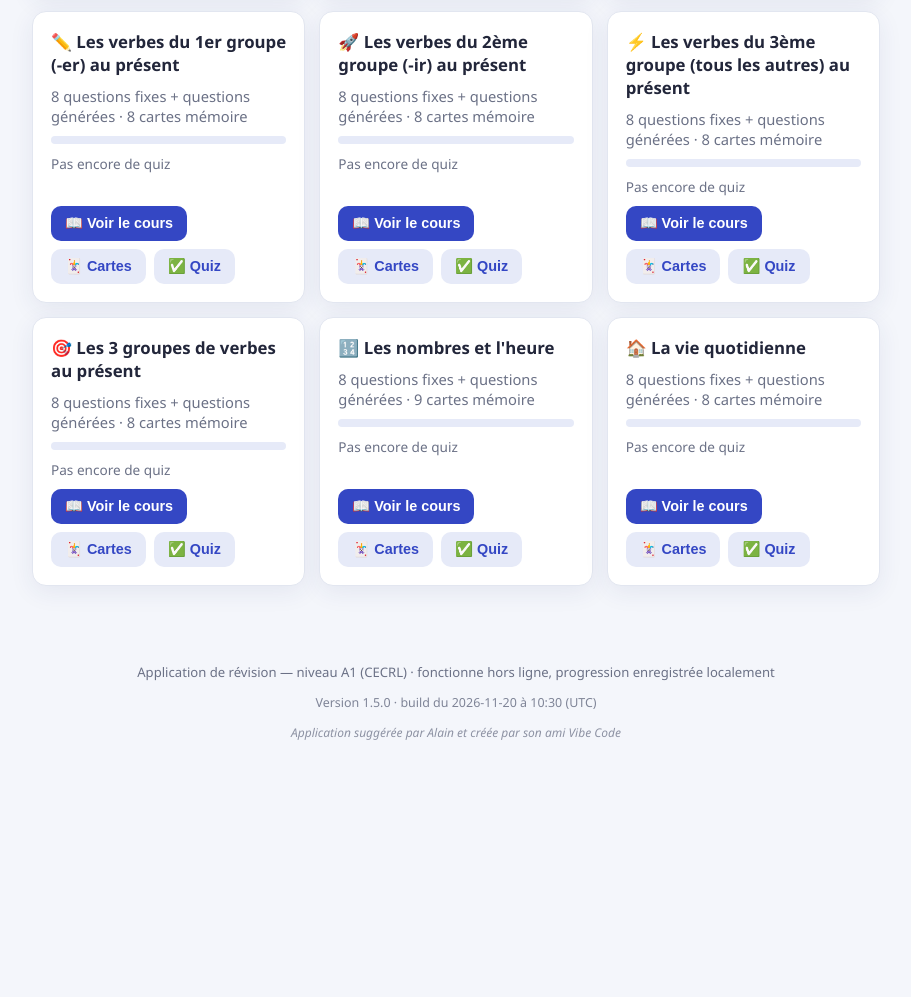
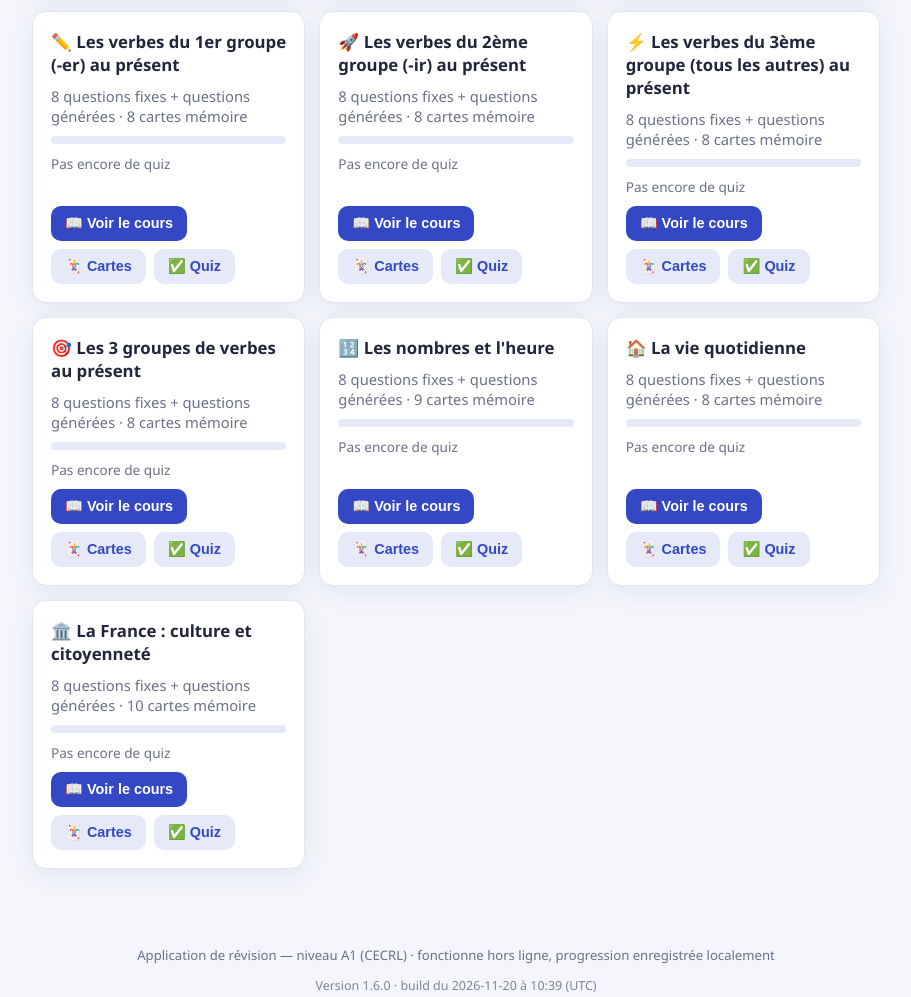
Before and after one commit to AlainFR67/Francais-A1, a plain HTML site: page index.html in a window 1280 px wide. Shown: the part 527-1524 px from the top of the page, without its empty margins (184-1095 px from the left). Before the commit the page ends 1284 px from the top, so only its background shows below. Drawn offline with Linux system fonts and the light colour scheme.

Commit message:
Leçon « La France : culture et citoyenneté » (v1.6.0)
Co-authored-by: AlainFR67 <AlainFR67@users.noreply.github.com>

```diff
--- a/index.html
+++ b/index.html
@@ -4,7 +4,7 @@
   <meta charset="UTF-8" />
   <meta name="viewport" content="width=device-width, initial-scale=1.0" />
   <title>Révision Français A1</title>
-  <link rel="stylesheet" href="css/style.css?v=1.5.0" />
+  <link rel="stylesheet" href="css/style.css?v=1.6.0" />
 </head>
 <body>
   <header class="topbar">
@@ -28,7 +28,7 @@
     <p class="credits">Application suggérée par Alain et créée par son ami Vibe Code</p>
   </footer>
 
-  <script src="js/data.js?v=1.5.0"></script>
-  <script src="js/app.js?v=1.5.0"></script>
+  <script src="js/data.js?v=1.6.0"></script>
+  <script src="js/app.js?v=1.6.0"></script>
 </body>
 </html>
--- a/js/app.js
+++ b/js/app.js
@@ -1,8 +1,8 @@
 "use strict";
 
-const APP_VERSION = "1.5.0";
+const APP_VERSION = "1.6.0";
 const APP_BUILD_DATE = "2026-11-20";
-const APP_BUILD_TIME = "10:30";
+const APP_BUILD_TIME = "10:39";
 const EXAM_QUESTION_COUNT = 20;
 const EXAM_ID = "examen-final";
 const QUIZ_LENGTH = 10;
--- a/js/data.js
+++ b/js/data.js
@@ -708,6 +708,110 @@ const LESSONS = [
       },
     ],
   },
+  {
+    id: "culture-france",
+    title: "La France : culture et citoyenneté",
+    emoji: "🏛️",
+    theory: [
+      {
+        title: "La devise de la République",
+        body: "« Liberté, Égalité, Fraternité ». Elle est inscrite sur les bâtiments publics : mairies, écoles, passeports.",
+      },
+      {
+        title: "Les symboles de la France",
+        list: [
+          "Le drapeau : bleu, blanc, rouge (le « drapeau tricolore »).",
+          "L'hymne national : la Marseillaise.",
+          "La fête nationale : le 14 juillet (prise de la Bastille, 1789).",
+          "Marianne : le symbole de la République, son buste est dans les mairies.",
+          "Le coq : symbole sportif et traditionnel de la France.",
+        ],
+      },
+      {
+        title: "Les grandes dates de l'histoire",
+        list: [
+          "1789 : la Révolution française (prise de la Bastille le 14 juillet).",
+          "1889 : la Tour Eiffel est construite pour l'Exposition universelle.",
+          "1914-1918 : la Première Guerre mondiale.",
+          "1939-1945 : la Seconde Guerre mondiale ; le 8 mai 1945, fin de la guerre en Europe.",
+          "1958 : la Ve République (la Constitution actuelle).",
+        ],
+      },
+      {
+        title: "Les valeurs de la République",
+        list: [
+          "La liberté d'expression : dire son opinion.",
+          "L'égalité : mêmes droits pour tous et toutes.",
+          "La laïcité : la séparation de l'Église et de l'État ; la République ne reconnaît aucun culte.",
+          "La fraternité et la solidarité : s'entraider.",
+        ],
+      },
+      {
+        title: "Personnes célèbres",
+        list: [
+          "Victor Hugo : écrivain (Les Misérables, Notre-Dame de Paris).",
+          "Marie Curie : scientifique, deux prix Nobel (physique et chimie).",
+          "Charles de Gaulle : général de la Seconde Guerre mondiale, président de la République.",
+          "Claude Monet : peintre impressionniste.",
+          "Édith Piaf : chanteuse (« La Vie en rose »).",
+        ],
+      },
+    ],
+    vocab: [
+      { fr: "14 juillet", def: "la fête nationale française" },
+      { fr: "La Marseillaise", def: "l'hymne national de la France" },
+      { fr: "Liberté, Égalité, Fraternité", def: "la devise de la République française" },
+      { fr: "Marianne", def: "le symbole de la République dans les mairies" },
+      { fr: "1789", def: "l'année de la Révolution française" },
+      { fr: "la laïcité", def: "la séparation de l'Église et de l'État" },
+      { fr: "Victor Hugo", def: "l'écrivain des Misérables" },
+      { fr: "Marie Curie", def: "la scientifique avec deux prix Nobel" },
+      { fr: "Charles de Gaulle", def: "le général devenu président de la République" },
+      { fr: "la Tour Eiffel", def: "le monument parisien construit en 1889" },
+    ],
+    quiz: [
+      {
+        q: "Quelle est la devise de la France ?",
+        choices: ["Liberté, Égalité, Fraternité", "Travail, Famille, Patrie", "Dieu et mon droit"],
+        answer: 0,
+      },
+      {
+        q: "Le 14 juillet, on célèbre :",
+        choices: ["la fête de la musique", "la prise de la Bastille", "la victoire de 1945"],
+        answer: 1,
+      },
+      {
+        q: "Quel est l'hymne national de la France ?",
+        choices: ["La Vie en rose", "La Marseillaise", "Aux armes de Paris"],
+        answer: 1,
+      },
+      {
+        q: "Quelles sont les couleurs du drapeau français ?",
+        choices: ["rouge, blanc, noir", "blanc, rouge, vert", "bleu, blanc, rouge"],
+        answer: 2,
+      },
+      {
+        q: "La laïcité, c'est :",
+        choices: ["la séparation de l'Église et de l'État", "l'interdiction des cultes", "la religion officielle"],
+        answer: 0,
+      },
+      {
+        q: "En 1789, commence :",
+        choices: ["la Première Guerre mondiale", "la Révolution française", "la construction de la Tour Eiffel"],
+        answer: 1,
+      },
+      {
+        q: "Qui a écrit « Les Misérables » ?",
+        choices: ["Victor Hugo", "Jules Verne", "Édith Piaf"],
+        answer: 0,
+      },
+      {
+        q: "Marianne est :",
+        choices: ["une reine de France", "le symbole de la République", "une chanson populaire"],
+        answer: 1,
+      },
+    ],
+  }
 ];
 
 const PRONOUNS = [
@@ -716,14 +820,16 @@ const PRONOUNS = [
   { pronoun: "il / elle", key: "il" },
   { pronoun: "nous", key: "nous" },
   { pronoun: "vous", key: "vous" },
-  { pronoun: "ils / elles", key: "ils" },
+  { pronoun: "ils / elles", key: "ils" }
 ];
 
 const GROUP_LABELS = [
   "1er groupe (-er)",
   "2e groupe (finir)",
-  "3e groupe (irrégulier)",
+  "3e groupe (irrégulier)"
 ];
+
+
 
 const VERB_TABLES = {
   "être": { je: "suis", tu: "es", il: "est", nous: "sommes", vous: "êtes", ils: "sont" },
```
Also changed, not shown: 1 other file.
